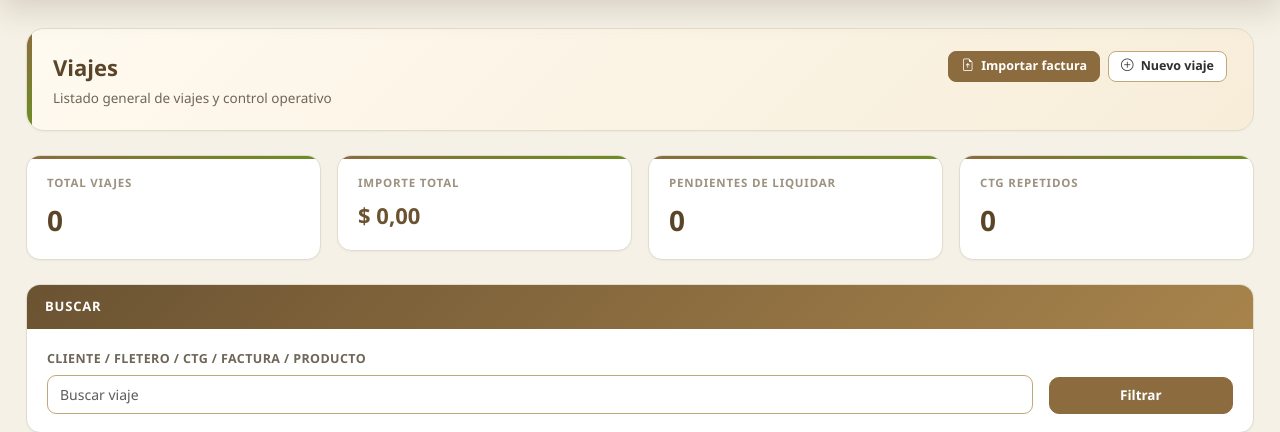
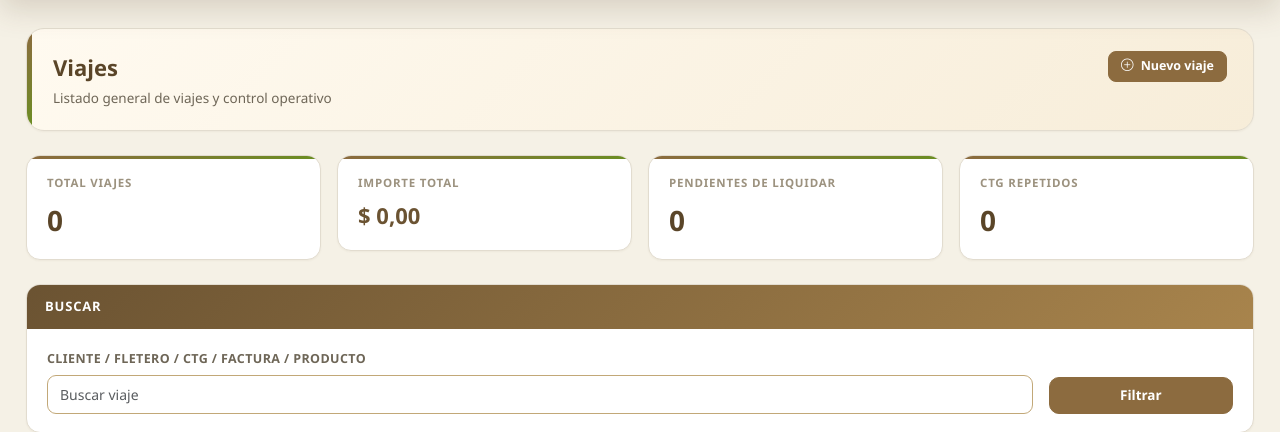
Before and after one commit to Fabiohernang/control-viajes-fusionado-ccc, a Flask app: page /viajes in a window 1280 px wide. Shown: the part 179-611 px from the top of the page. Run offline with Flask 3, Linux system fonts and the light colour scheme; the visitor is signed in with stand-in values (Sample User, id 1); data comes from the database, SQL or seed files in the repository; data that the repository does not hold is empty; some libraries are stand-ins or nearby versions.

Commit message:
Remove dead import factura link from viajes

```diff
--- a/templates/viajes.html
+++ b/templates/viajes.html
@@ -9,10 +9,7 @@
     <div class="module-subtitle">Listado general de viajes y control operativo</div>
   </div>
   <div class="module-header-actions">
-    <a class="btn btn-sm btn-primary" href="{{ url_for('facturas.importar_factura_pdf') }}">
-      <i class="bi bi-file-earmark-arrow-up me-1"></i> Importar factura
-    </a>
-    <a class="btn btn-sm btn-outline-secondary" href="{{ url_for('viajes.nuevo_viaje') }}">
+    <a class="btn btn-sm btn-primary" href="{{ url_for('viajes.nuevo_viaje') }}">
       <i class="bi bi-plus-circle me-1"></i> Nuevo viaje
     </a>
   </div>
@@ -106,7 +103,9 @@
           <td class="text-end">{{ v.kg }}</td>
           <td class="text-end">{{ v.total_importe|ars }}</td>
           <td>
-            {% if v.liquidado %}
+            {% if no_liquidar_tag is defined and no_liquidar_tag in (v.observaciones or '') %}
+              <span class="badge text-bg-warning">No liquidar</span>
+            {% elif v.liquidado %}
               <span class="badge text-bg-success">Liquidado</span>
             {% else %}
               <span class="badge text-bg-secondary">Pendiente</span>
```
